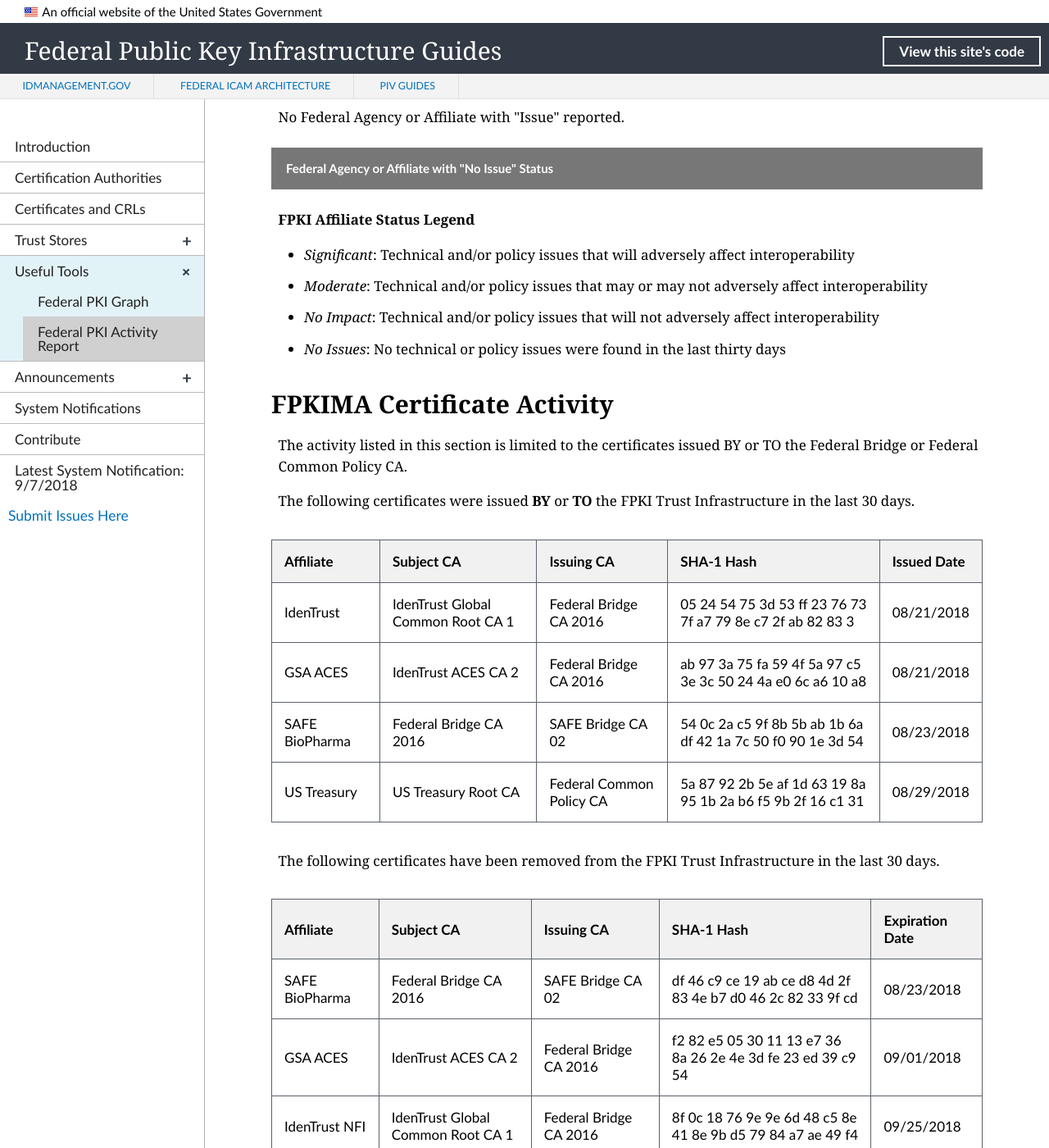
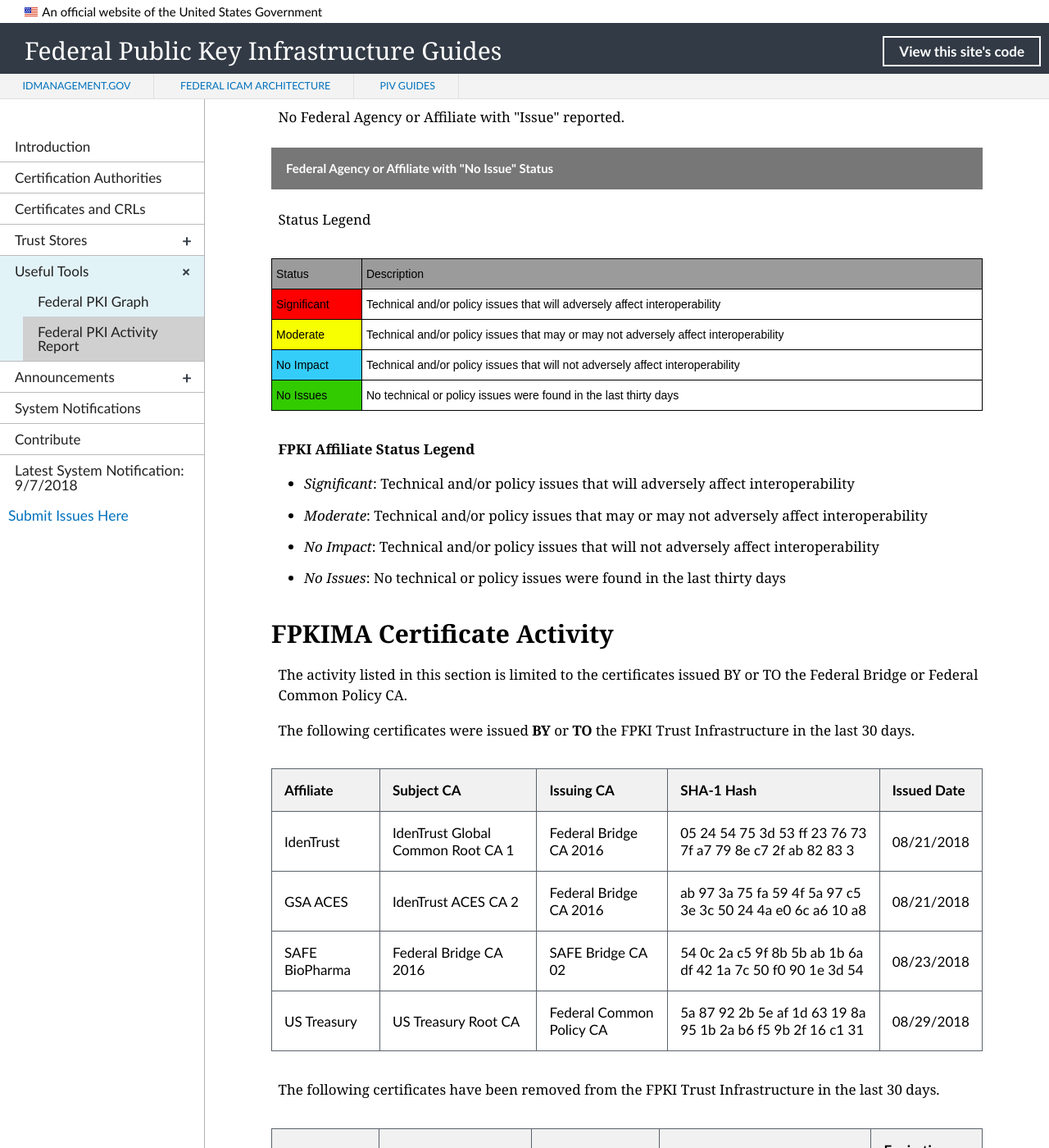
Before and after one commit to GSA/fpki-guides, a Jekyll site: the page built from _tools/03_fpki_activity_report.md, in a window 1280 px wide and 1400 px high, scrolled down 780 px. Shown: the whole window at 82% size. Built offline with Jekyll 4.4.1, drawn with Linux system fonts in a browser that asks for light colours; nearby versions of some CDN libraries; library files that are not in the unit come from our copies.

Commit message:
Update legend
Include legend as table.

```diff
--- a/_includes/fpkiar-status-table.html
+++ b/_includes/fpkiar-status-table.html
@@ -170,5 +170,41 @@
           });
         }
     </script>
+
+<p>Status Legend</p>
+
+<style type="text/css">
+  .tg  {border-collapse:collapse;border-spacing:0;}
+  .tg td{font-family:Arial, sans-serif;font-size:14px;padding:10px 5px;border-style:solid;border-width:1px;overflow:hidden;word-break:normal;border-color:black;}
+  .tg th{font-family:Arial, sans-serif;font-size:14px;font-weight:normal;padding:10px 5px;border-style:solid;border-width:1px;overflow:hidden;word-break:normal;border-color:black;}
+  .tg .tg-0x09{background-color:#9b9b9b;text-align:left;vertical-align:top}
+  .tg .tg-mnhx{background-color:#fe0000;text-align:left;vertical-align:top}
+  .tg .tg-hyan{background-color:#34cdf9;text-align:left;vertical-align:top}
+  .tg .tg-0lax{text-align:left;vertical-align:top}
+  .tg .tg-s7ni{background-color:#f8ff00;text-align:left;vertical-align:top}
+  .tg .tg-fd62{background-color:#32cb00;text-align:left;vertical-align:top}
+  </style>
+  <table class="tg">
+    <tr>
+      <th class="tg-0x09">﻿Status</th>
+      <th class="tg-0x09">Description</th>
+    </tr>
+    <tr>
+      <td class="tg-mnhx">Significant</td>
+      <td class="tg-0lax">Technical and/or policy issues that will adversely affect interoperability</td>
+    </tr>
+    <tr>
+      <td class="tg-s7ni">Moderate</td>
+      <td class="tg-0lax">Technical and/or policy issues that may or may not adversely affect interoperability</td>
+    </tr>
+    <tr>
+      <td class="tg-hyan">No Impact</td>
+      <td class="tg-0lax">Technical and/or policy issues that will not adversely affect interoperability</td>
+    </tr>
+    <tr>
+      <td class="tg-fd62">No Issues</td>
+      <td class="tg-0lax">No technical or policy issues were found in the last thirty days</td>
+    </tr>
+  </table>
   </body>
  </html>
```
